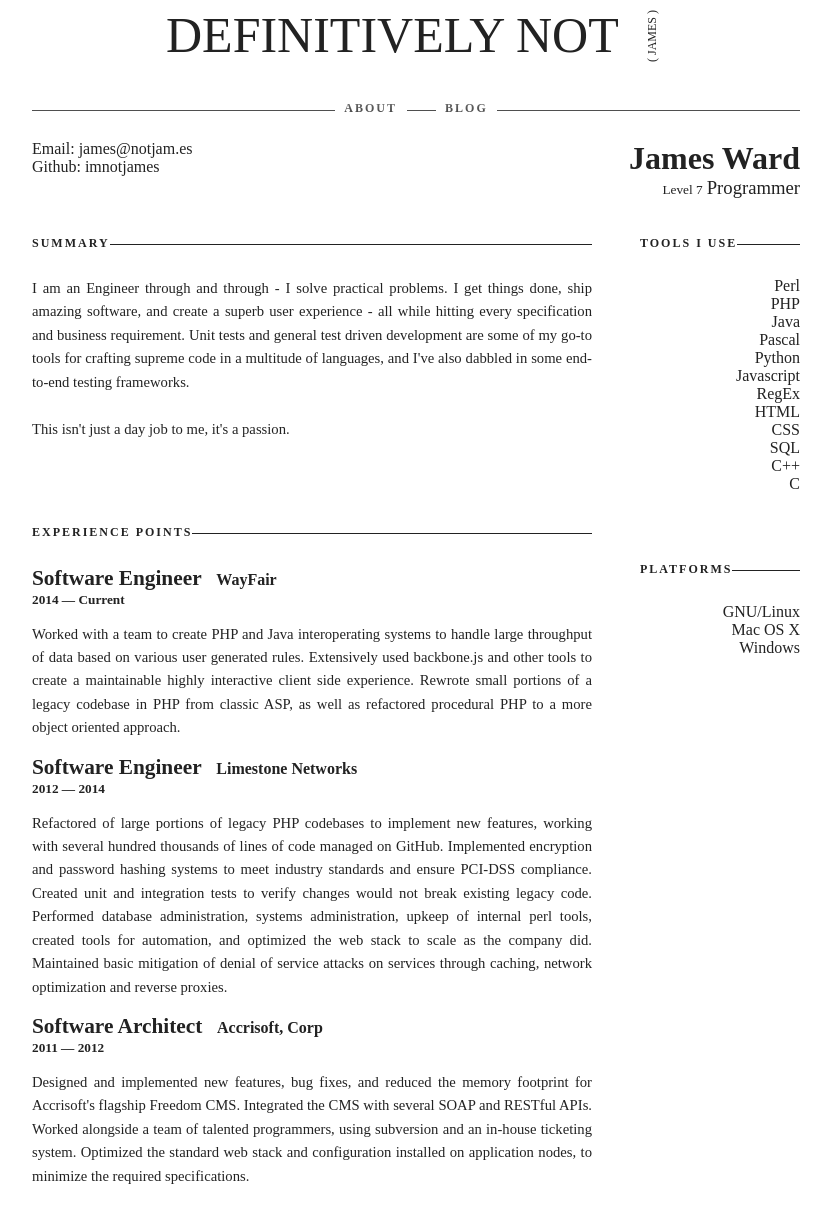
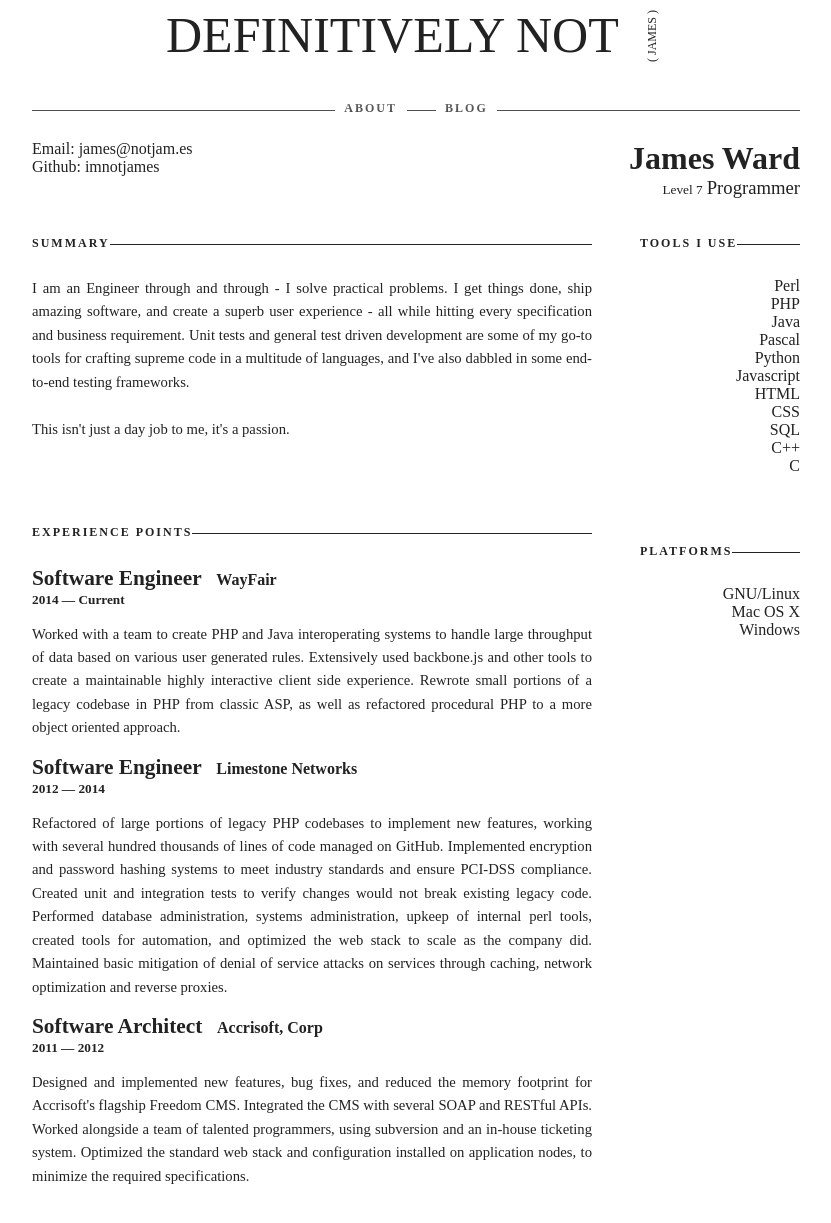
Before and after one commit to imnotjames/imnotjames.github.io, a Jekyll site: the page built from resume_professional.html, in a window 1280 px wide and 1267 px high. Shown: the top 1223 px of the window, without its empty margins (224-1055 px from the left). Built offline with Jekyll 4.4.1, drawn with Linux system fonts in a browser that asks for light colours; some web fonts are replaced; Markdown is read by kramdown in place of the engine named in the settings.

Commit message:
remove regex wtf are you doin!

```diff
--- a/resume.html
+++ b/resume.html
@@ -38,7 +38,6 @@ title: Resume
 					<li title="Including Delphi.">Pascal</li>
 					<li>Python</li>
 					<li title="Also libraries: jQuery, underscore, backbone..">Javascript</li>
-					<li title="Turning one problem into two.">RegEx</li>
 					<li title="Enough to know the difference between XHTML and HTML5.">HTML</li>
 					<li title="Some derivatives too: LESS, SCSS, SASS.">CSS</li>
 					<li title="MySQL, T-SQL, some Postgres..">SQL</li>
--- a/resume.txt
+++ b/resume.txt
@@ -59,7 +59,6 @@ TOOLS I USE
  Pascal
  Python
  Javascript
- RegEx
  HTML
  CSS
  SQL
--- a/resume_professional.html
+++ b/resume_professional.html
@@ -37,7 +37,6 @@ title: Resume
 				<li title="Including Delphi.">Pascal</li>
 				<li>Python</li>
 				<li title="Also libraries: jQuery, underscore, backbone..">Javascript</li>
-				<li title="Turning one problem into two.">RegEx</li>
 				<li title="Enough to know the difference between XHTML and HTML5.">HTML</li>
 				<li title="Some derivatives too: LESS, SCSS, SASS.">CSS</li>
 				<li title="MySQL, T-SQL, some Postgres..">SQL</li>
```
